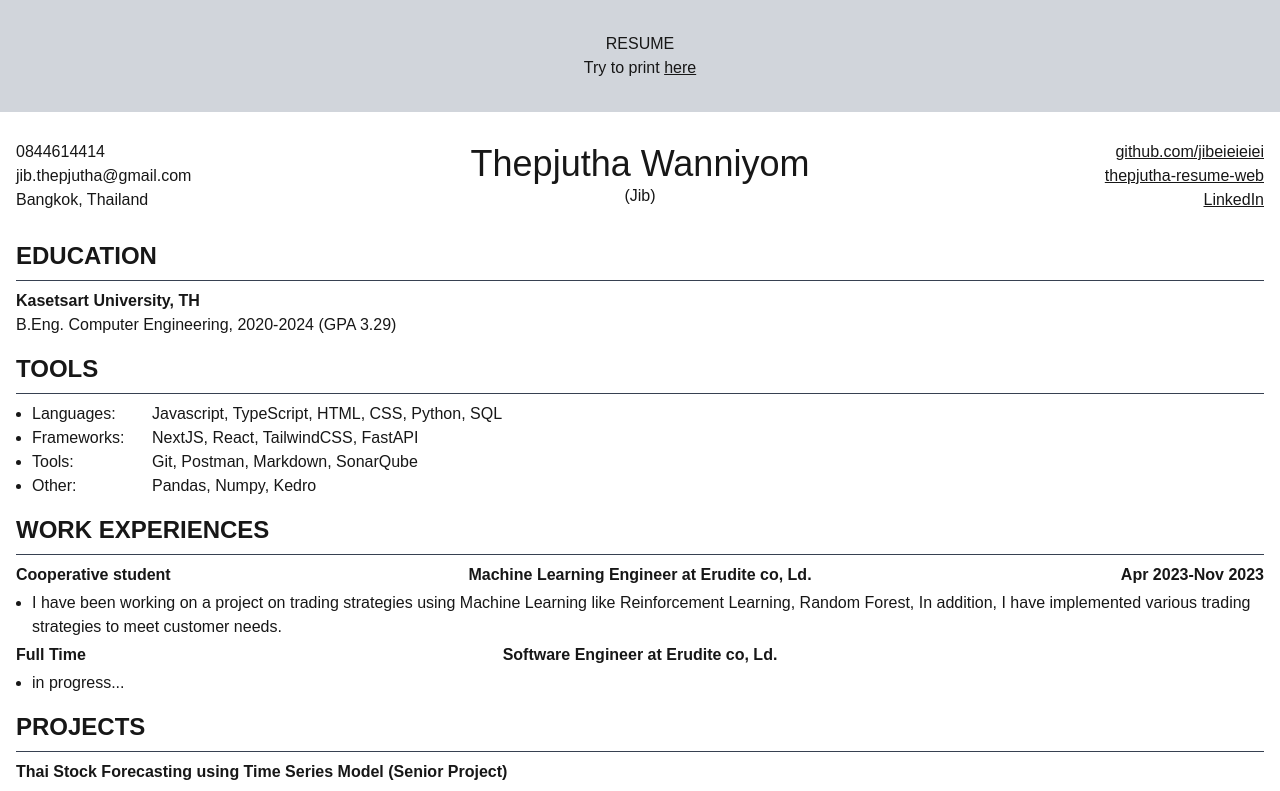
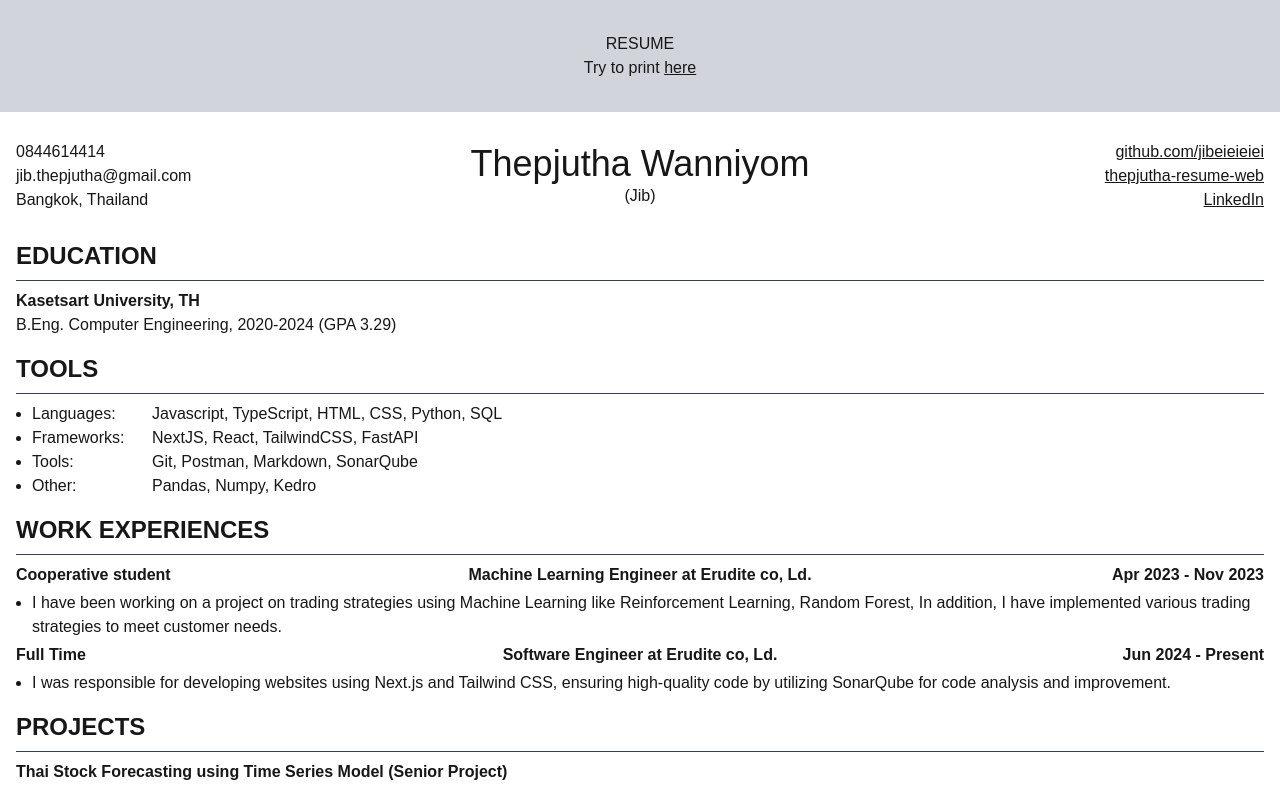
Before and after one commit to jibeieieiei/resume-web, a Next.js app: page / in a window 1280 px wide. Shown: the top 791 px of the page. Built offline with nearby package versions, Linux system fonts and the light colour scheme.

Commit message:
feat: add data present work experience

```diff
--- a/app/_constants/data.ts
+++ b/app/_constants/data.ts
@@ -66,7 +66,7 @@ export const WORK_EXPERIENCES = [
   {
     category: 'Cooperative student',
     title: 'Machine Learning Engineer at Erudite co, Ld.',
-    date: 'Apr 2023-Nov 2023',
+    date: 'Apr 2023 - Nov 2023',
     detail:
       'I have been working on a project on trading strategies using Machine Learning like Reinforcement Learning, Random Forest, In addition, I have implemented various trading strategies to meet customer needs.',
     link: '',
@@ -74,8 +74,9 @@ export const WORK_EXPERIENCES = [
   {
     category: 'Full Time',
     title: 'Software Engineer at Erudite co, Ld.',
-    date: '',
-    detail: 'in progress...',
+    date: 'Jun 2024 - Present',
+    detail:
+      'I was responsible for developing websites using Next.js and Tailwind CSS, ensuring high-quality code by utilizing SonarQube for code analysis and improvement.',
     link: '',
   },
 ]
```
